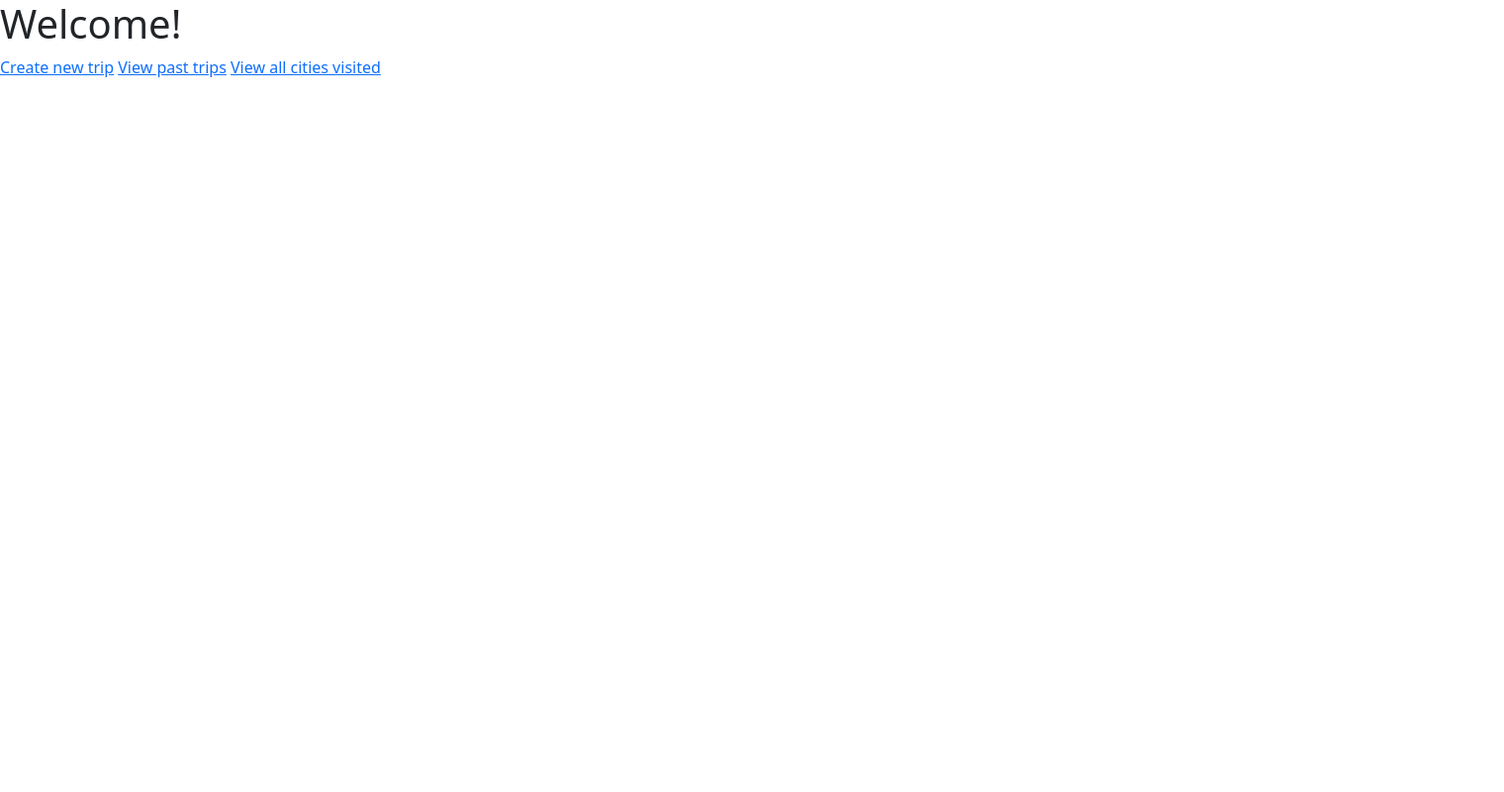
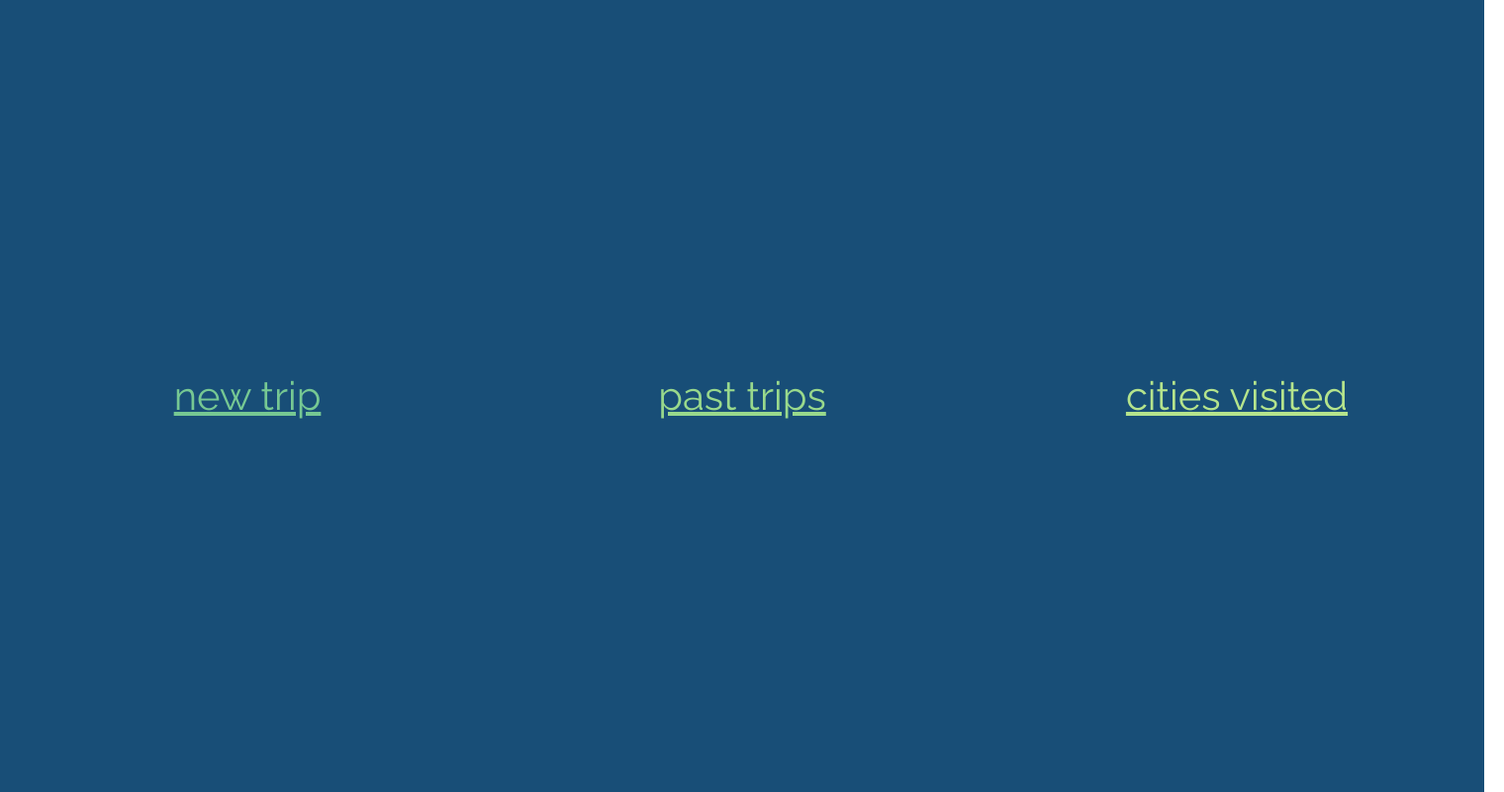
Before and after one commit to jmabela/Route-optimization, a Flask app: page /routes in a window 1520 px wide. Shown: the whole page at 99% size. Run offline with Flask 2, Linux system fonts and the light colour scheme.

Commit message:
added css and html

```diff
--- a/server.py
+++ b/server.py
@@ -65,7 +65,7 @@ def login():
         session['lname'] = user.lname
         session['email'] = user.email
 
-        flash(f'You are logged in! {session["fname"]}')
+        # flash(f'You are logged in! {session["fname"]}')
         return redirect('/routes')
 
     else:
--- a/templates/routes.html
+++ b/templates/routes.html
@@ -2,10 +2,265 @@
 {% block title %}ROUTES HOME{% endblock %}
 
 {% block body %}
+
+<style>
+  body {
+  margin: 100;
+  height: 100vh;
+  width: 1500px;
+  display: grid;
+  grid-template-columns: repeat(3, 1fr);
+  /* grid-template-rows: 1fr; */
+}
+
+.background-one {
+  background-color: #184e77;
+}
+
+.background-two {
+  background-color: #184e77;
+}
+
+.background-three {
+  background-color: #184e77;
+}
+
+.link-container {
+  display: flex;
+  flex-direction: column;
+  justify-content: center;
+  align-items: center;
+  height: 100%;
+  position: relative;
+  z-index: 0;
+}
+
+a {
+  font-family: "Raleway", cursive;
+  font-size: 2.5em;
+}
+
+.link-one {
+  color: #76c893;
+  transition: color 1s cubic-bezier(0.32, 0, 0.67, 0);
+  line-height: 1em;
+}
+
+.link-one:hover {
+  color: #2f3e46;
+  transition: color 1s cubic-bezier(0.33, 1, 0.68, 1);
+
+  }
+
+.link-one::before {
+  content: "";
+  position: absolute;
+  z-index: -1;
+  width: 100%;
+  height: 100%;
+  top: 0;
+  right: 0;
+  background-color: #76c893;
+
+  clip-path: circle(0% at 50% calc(50%));
+  transition: clip-path 1s cubic-bezier(0.65, 0, 0.35, 1);
+}
+
+.link-one:hover::before {
+  clip-path: circle(100% at 50% 50%);
+}
+
+.link-one::after {
+  content: "";
+  position: absolute;
+  z-index: -1;
+  width: 100%;
+  height: 100%;
+  top: 0;
+  right: 0;
+  background-color: #1e6091;
+
+  clip-path: polygon(
+    40% 0%,
+    60% 0%,
+    60% 0%,
+    40% 0%,
+    40% 100%,
+    60% 100%,
+    60% 100%,
+    40% 100%
+  );
+
+
+  transition: clip-path 1s cubic-bezier(0.65, 0, 0.35, 1);
+}
+
+.link-one:hover::after {
+
+  clip-path: polygon(
+    40% 10%,
+    60% 10%,
+    60% 35%,
+    40% 35%,
+    40% 90%,
+    60% 90%,
+    60% 65%,
+    40% 65%
+  );
+}
+
+.link-two {
+  color: #99d98c;
+  transition: color 1s cubic-bezier(0.32, 0, 0.67, 0);
+}
+
+.link-two:hover {
+  color: #1e6091;
+  transition: color 1s cubic-bezier(0.33, 1, 0.68, 1);
+}
+
+.link-two::before {
+  content: "";
+  position: absolute;
+  z-index: -2;
+  width: 100%;
+  height: 100%;
+  top: 0;
+  right: 0;
+  clip-path: polygon(
+    0% -20%,
+    100% -30%,
+    100% -10%,
+    0% 0%,
+    0% 130%,
+    100% 120%,
+    100% 100%,
+    0% 110%
+  );
+  background-color: #99d98c;
+
+  transition: clip-path 1s cubic-bezier(0.25, 1, 0.5, 1);
+}
+
+.link-two:hover::before {
+  clip-path: polygon(
+    0% 10%,
+    100% 0%,
+    100% 20%,
+    0% 30%,
+    0% 100%,
+    100% 90%,
+    100% 70%,
+    0% 80%
+  );
+}
+
+.link-two::after {
+  content: "";
+  position: absolute;
+  z-index: -1;
+  width: 5ch;
+  height: 5ch;
+  top: 50%;
+  right: 50%;
+  transform: translate(50%, -50%) rotate(0deg) scale(0);
+  transition: transform 1s ease;
+
+  background-color: #99d98c;
+}
+
+.link-two:hover::after {
+  transform: translate(50%, -50%) rotate(135deg) scale(1);
+}
+
+.link-three {
+  color: #b5e48c;
+}
+
+.link-three:hover {
+  color: #1e6091;
+  transition: color 1s cubic-bezier(0.33, 1, 0.68, 1);
+}
+
+.link-three::after {
+  content: "";
+  position: absolute;
+  z-index: 2;
+  width: 50%;
+  height: 100%;
+  top: 0%;
+  left: 0%;
+  transform: translate(0, -50%) scaleY(0);
+  transition: transform 1s ease;
+  mix-blend-mode: difference;
+
+  clip-path: polygon(
+    20% 60%,
+    100% 60%,
+    100% 40%,
+    20% 40%,
+    20% 0%,
+    60% 0%,
+    60% 20%,
+    20% 20%
+  );
+
+  background-color: #b5e48c;
+}
+
+.link-three:hover::after {
+  transform: translate(0, 0%) scaleY(1);
+}
+
+.link-three::before {
+  content: "";
+  position: absolute;
+  z-index: 2;
+  width: 50%;
+  height: 100%;
+  bottom: 0%;
+  right: 0%;
+  transform: translate(0, 50%) scaleY(0);
+  transition: transform 1s ease;
+  mix-blend-mode: difference;
+
+  clip-path: polygon(
+    80% 40%,
+    0% 40%,
+    0% 60%,
+    80% 60%,
+    80% 100%,
+    40% 100%,
+    40% 80%,
+    80% 80%
+  );
+
+  background-color: #b5e48c;
+}
+
+.link-three:hover::before {
+  transform: translate(0%, 0%) scaleY(1);
+}
+
+</style>
+
+<div class="background-one">
+  <div class="link-container">
+    <a class="link-one" href="/newtrip">new trip</a>
+  </div>
+</div>
+<div class="background-two link-container">
+  <a class="link-two" href="/trips">past trips</a>
+</div>
+<div class="background-three link-container">
+  <a class="link-three" href="/citiesvisited">cities visited</a>
+</div>
+
+<!--
   <h1>Welcome!</h1>
   <a href="/newtrip">Create new trip</a>
   <a href="/trips">View past trips</a>
-  <a href="/citiesvisited">View all cities visited</a>
+  <a href="/citiesvisited">View all cities visited</a> -->
 
 
 {% endblock %}
--- a/templates/trip.html
+++ b/templates/trip.html
@@ -13,7 +13,7 @@ body,
 #map_canvas {
   height: 90%;
   width: 90%;
-  margin: 0px;
+  margin: 50px;
   padding: 0px
 }
     </style>
```
Also changed, not shown: templates/trip_details.html (+8 -48 lines).
